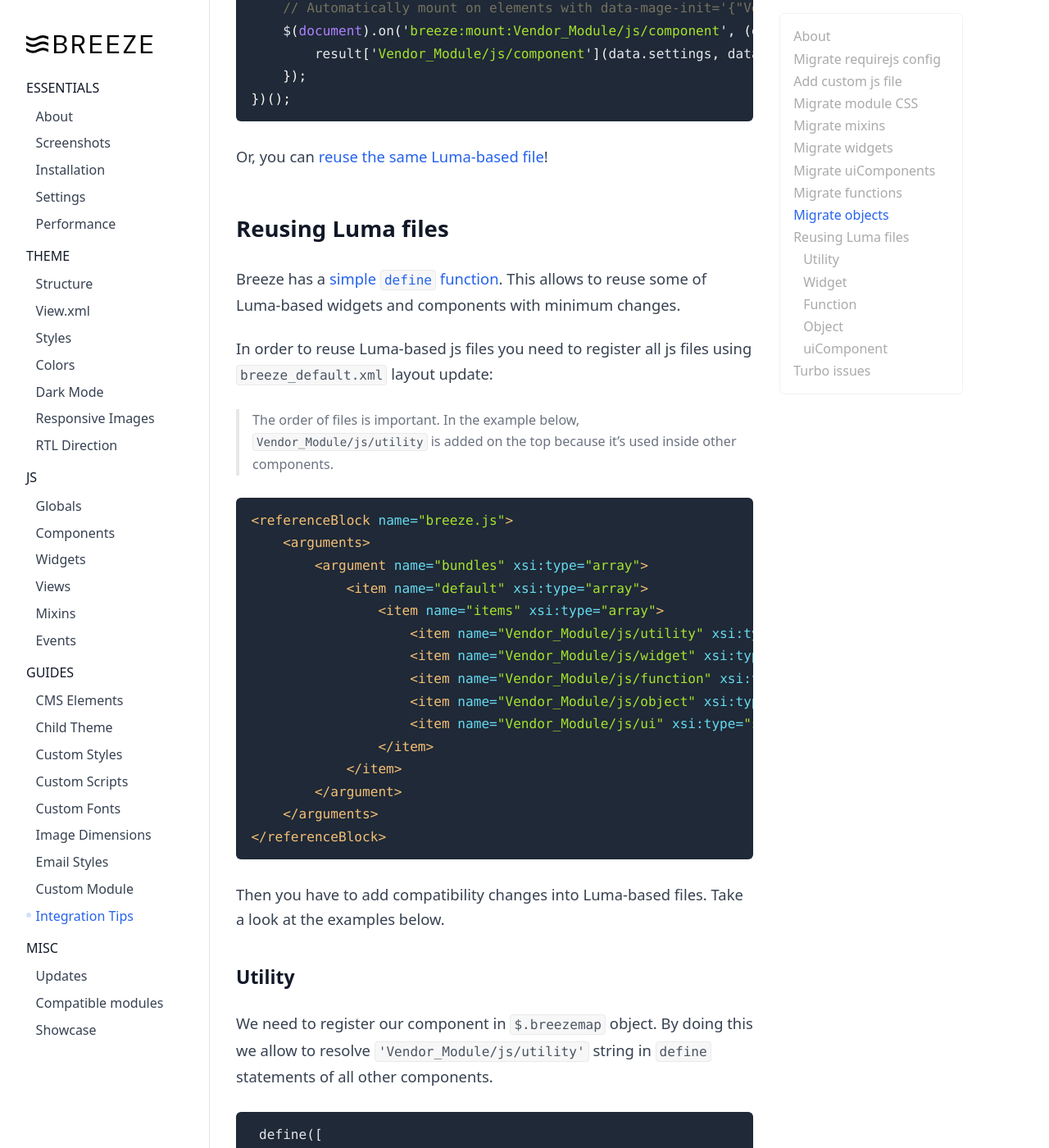
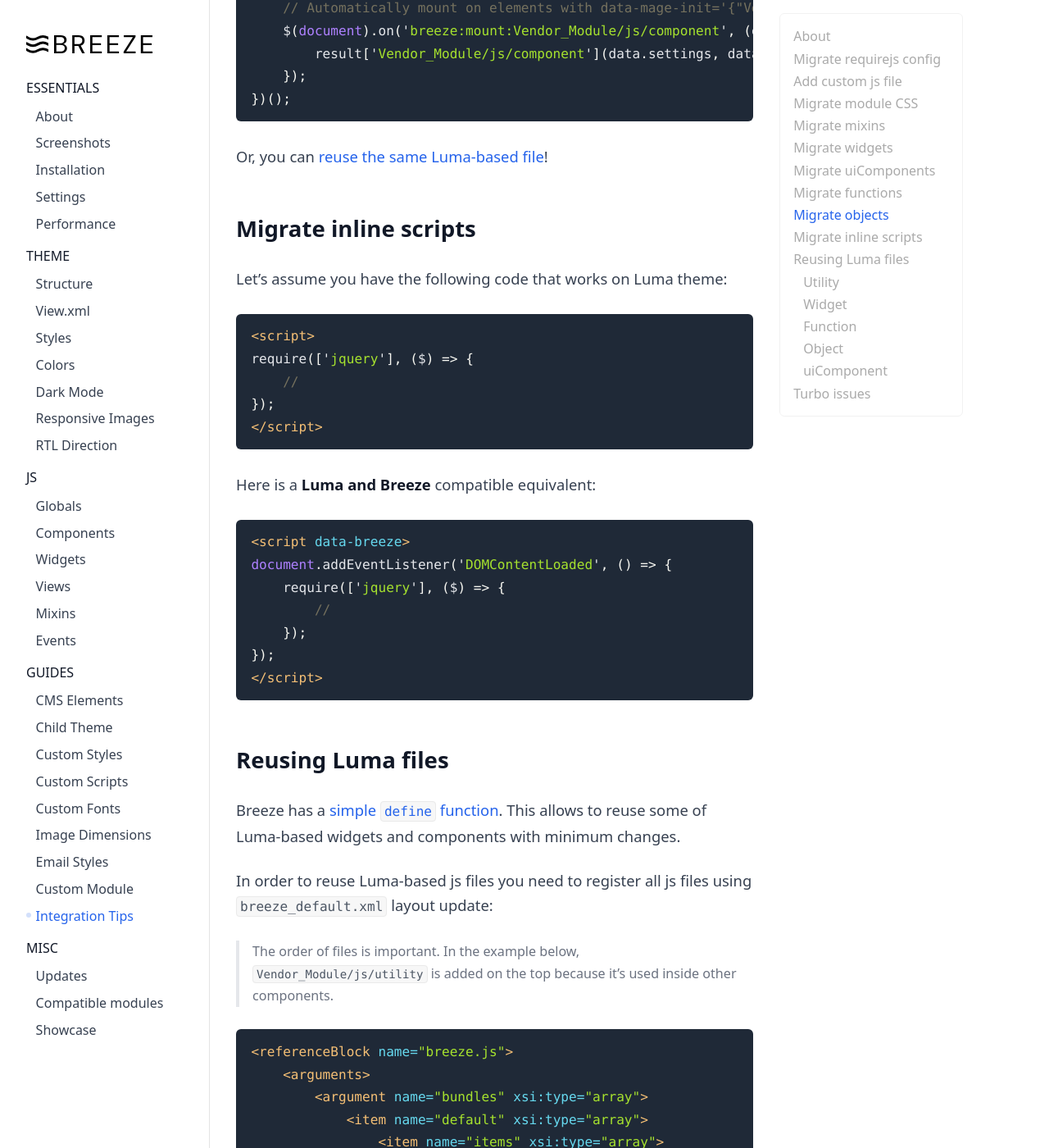
Before and after one commit to breezefront/breezefront.com, a Jekyll site: the page built from collections/_guides/integration-tips.md, in a window 1280 px wide and 1400 px high, scrolled down 6697 px. Shown: the whole window at 82% size. Built offline with Jekyll 4.4.1, drawn with Linux system fonts in a browser that asks for light colours.

Commit message:
Migrate inline scripts added

````diff
--- a/collections/_guides/integration-tips.md
+++ b/collections/_guides/integration-tips.md
@@ -323,6 +323,30 @@ Here is a Breeze equivalent added to the [new js file](#add-custom-js-file):
 
 Or, you can [reuse the same Luma-based file](#reusing-luma-files)!
 
+## Migrate inline scripts
+
+Let's assume you have the following code that works on Luma theme:
+
+```html
+<script>
+require(['jquery'], ($) => {
+    //
+});
+</script>
+```
+
+Here is a **Luma and Breeze** compatible equivalent:
+
+```html
+<script data-breeze>
+document.addEventListener('DOMContentLoaded', () => {
+    require(['jquery'], ($) => {
+        //
+    });
+});
+</script>
+```
+
 ## Reusing Luma files
 
 Breeze has a [simple `define` function](https://github.com/breezefront/module-breeze/blob/master/view/frontend/web/js/core/define.js){:target="_blank" rel="noopener"}.
````
